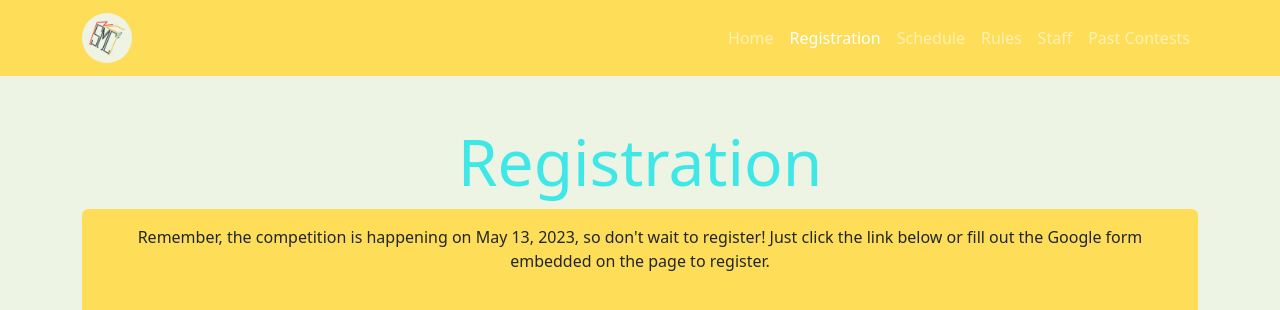
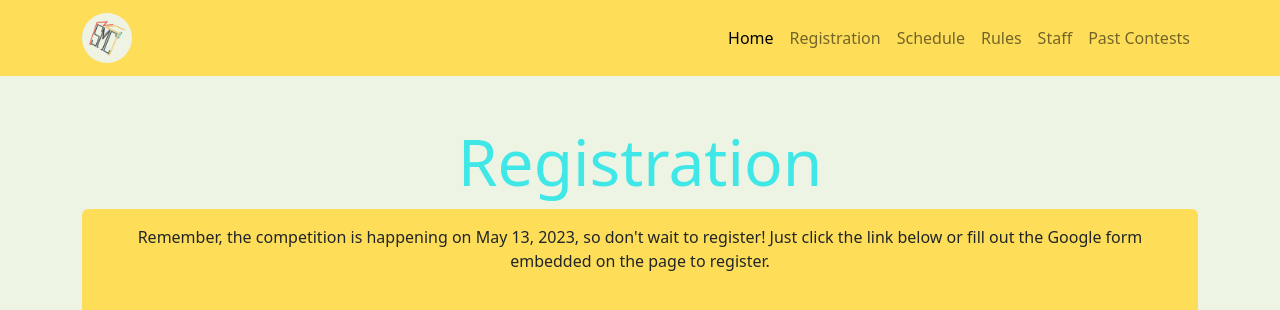
Before and after one commit to nc-smc-2/math-contest, a website: page registration.html in a window 1280 px wide. Shown: the top 310 px of the page. Drawn offline with nearby package versions, Linux system fonts and the light colour scheme.

Commit message:
Try to fix navbar on registration page

```diff
--- a/registration.html
+++ b/registration.html
@@ -7,7 +7,7 @@
     <link rel="preconnect" href="https://fonts.googleapis.com">
     <link rel="preconnect" href="https://fonts.gstatic.com" crossorigin>
     <link href="https://fonts.googleapis.com/css2?family=Share+Tech+Mono&display=swap" rel="stylesheet">
-    <link href="https://cdn.jsdelivr.net/npm/bootstrap@5.1.3/dist/css/bootstrap.min.css" rel="stylesheet" integrity="sha384-1BmE4kWBq78iYhFldvKuhfTAU6auU8tT94WrHftjDbrCEXSU1oBoqyl2QvZ6jIW3" crossorigin="anonymous">
+    <!-- <link href="https://cdn.jsdelivr.net/npm/bootstrap@5.1.3/dist/css/bootstrap.min.css" rel="stylesheet" integrity="sha384-1BmE4kWBq78iYhFldvKuhfTAU6auU8tT94WrHftjDbrCEXSU1oBoqyl2QvZ6jIW3" crossorigin="anonymous"> -->
     <link rel="stylesheet" href="style.css">
     <title>Registration</title>
 </head>
@@ -15,8 +15,7 @@
   <nav class="navbar navbar-expand-lg bg-secondary navbar-dark" >
     <div class="container">
       <a class="navbar-brand" href="#">
-        <img class="rounded-circle" src="Documents\Images\blue-with-bg.PNG
-        " width="50" height="50" alt="">
+        <img class="rounded-circle" src="Documents\Images\blue-with-bg.PNG" width="50" height="50" alt="">
       </a>
       <button
       class="navbar-toggler"
@@ -28,10 +27,10 @@
     <div class="collapse navbar-collapse" id="navigation">
       <ul class="navbar-nav ms-auto">
         <li class="nav-item">
-          <a href="index.html" class="nav-link">Home</a>
+          <a href="index.html" class="nav-link active">Home</a>
         </li>
         <li class="nav-item">
-          <a href="registration.html" class="nav-link active">Registration</a>
+          <a href="registration.html" class="nav-link">Registration</a>
         </li>
         <li class="nav-item">
           <a href="schedule.html" class="nav-link">Schedule</a>
@@ -42,6 +41,7 @@
         <li class="nav-item">
             <a href="staff.html" class="nav-link">Staff</a>
         </li>
+
         <li class="nav-item">
           <a href="past-contests.html" class="nav-link">Past Contests</a>
         </li>
```
